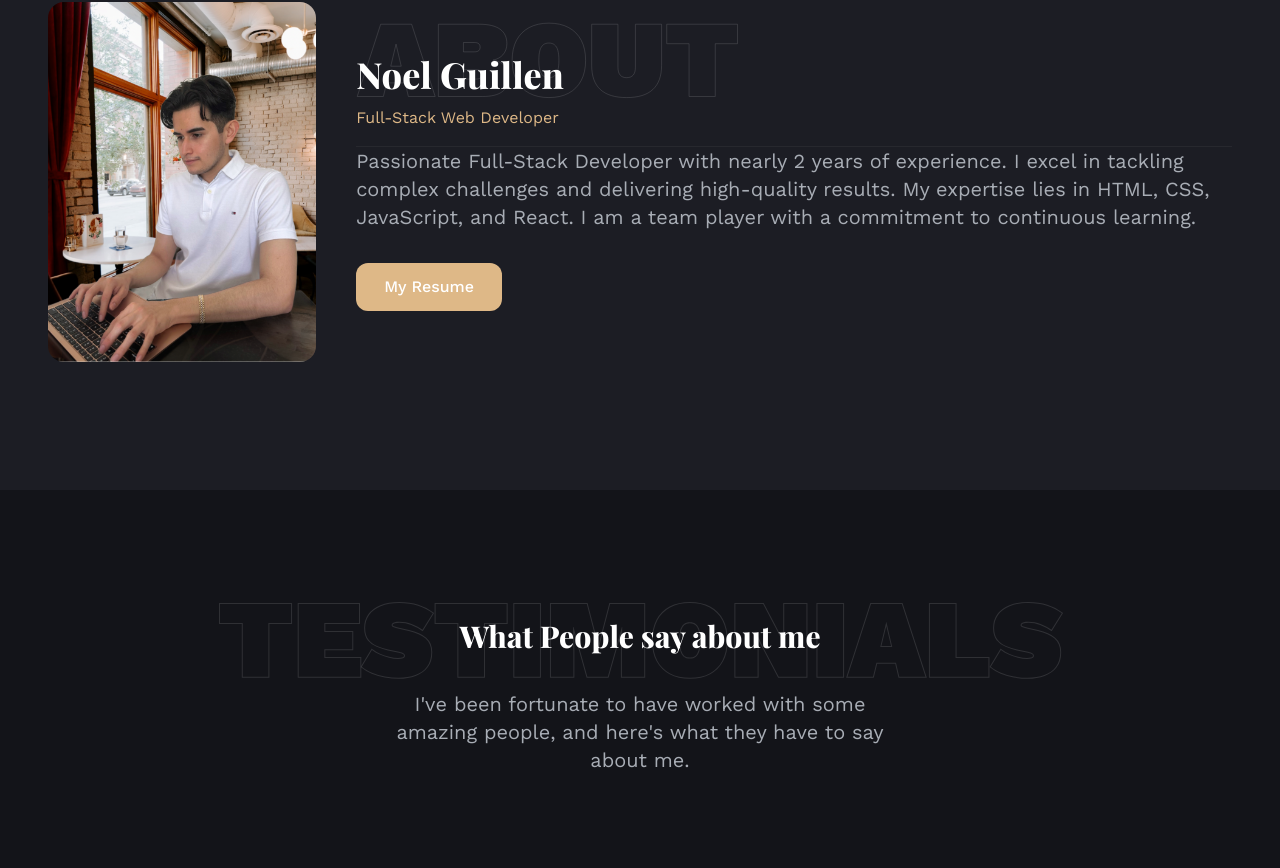
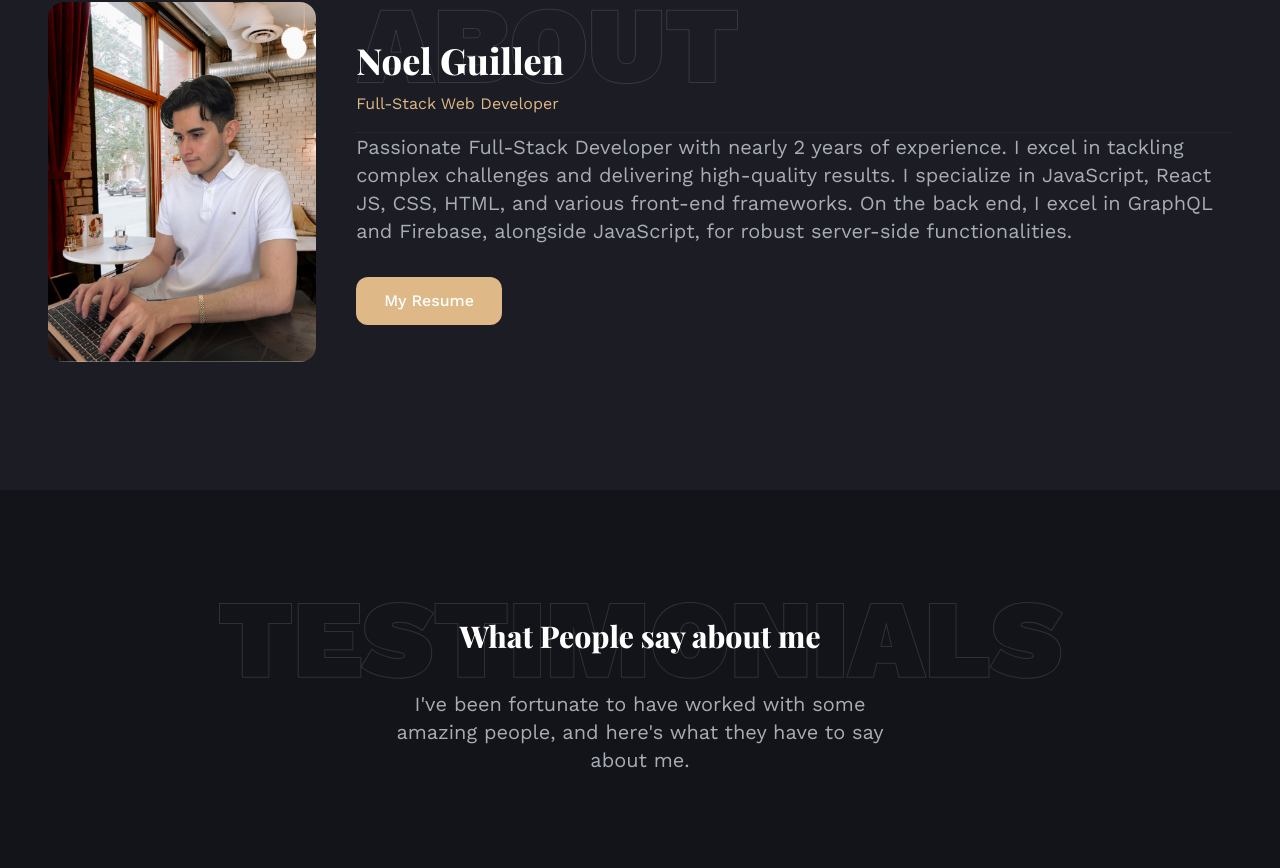
Before and after one commit to 1uckyswish/Personal-Portfolio-Project, a React (Create React App) app: page / in a window 1280 px wide. Shown: the part 3274-4142 px from the top of the page. Built offline with nearby package versions, Linux system fonts and the light colour scheme; a web font is replaced by a local one.

Commit message:
added new bio for about

```diff
--- a/src/Components/About.js
+++ b/src/Components/About.js
@@ -26,7 +26,7 @@ function About() {
             </p>
             <hr className='opacity-5' />
             <p className='mb-8 text-xl'>
-              Passionate Full-Stack Developer with nearly 2 years of experience. I excel in tackling complex challenges and delivering high-quality results. My expertise lies in HTML, CSS, JavaScript, and React. I am a team player with a commitment to continuous learning.
+              Passionate Full-Stack Developer with nearly 2 years of experience. I excel in tackling complex challenges and delivering high-quality results. I specialize in JavaScript, React JS, CSS, HTML, and various front-end frameworks. On the back end, I excel in GraphQL and Firebase, alongside JavaScript, for robust server-side functionalities.
             </p>
           </div>
           <button className='transition-all btn btn-md bg-accent hover:bg-secondary-hover rounded-xl'>
```
